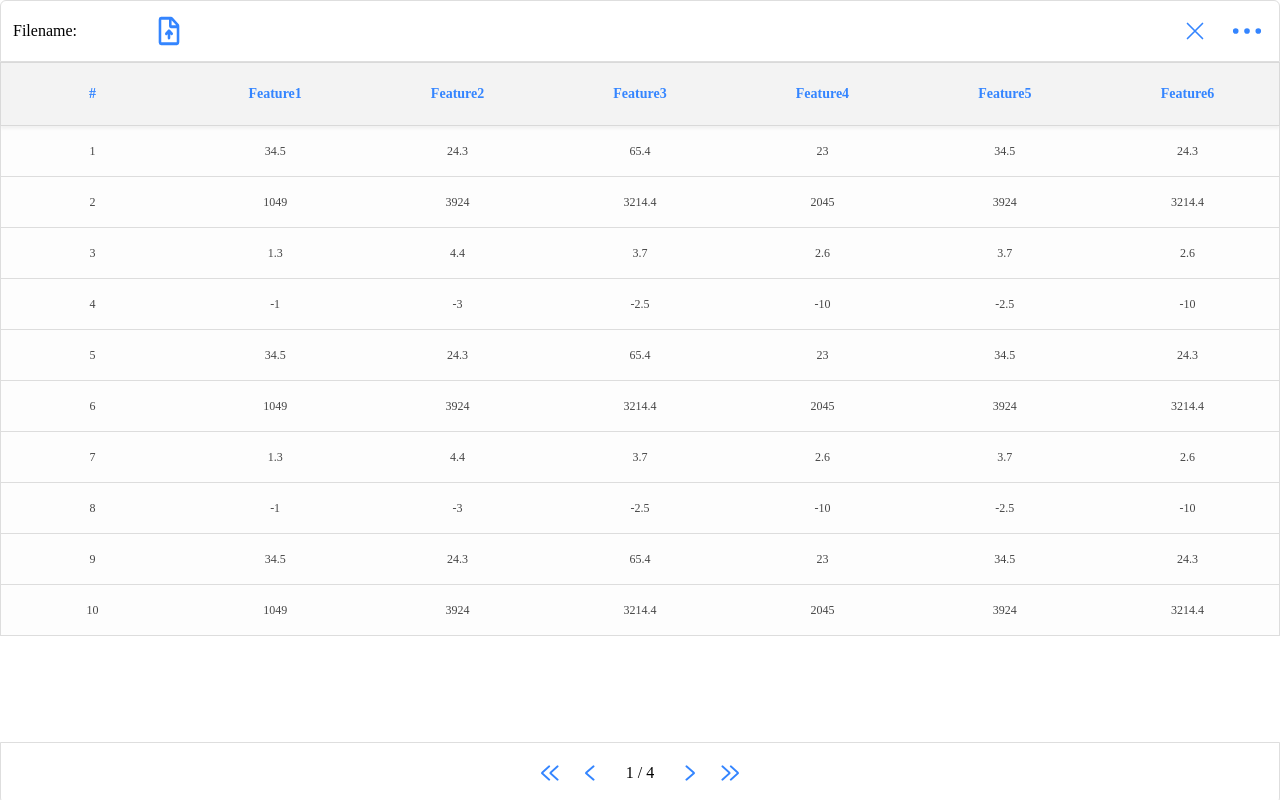
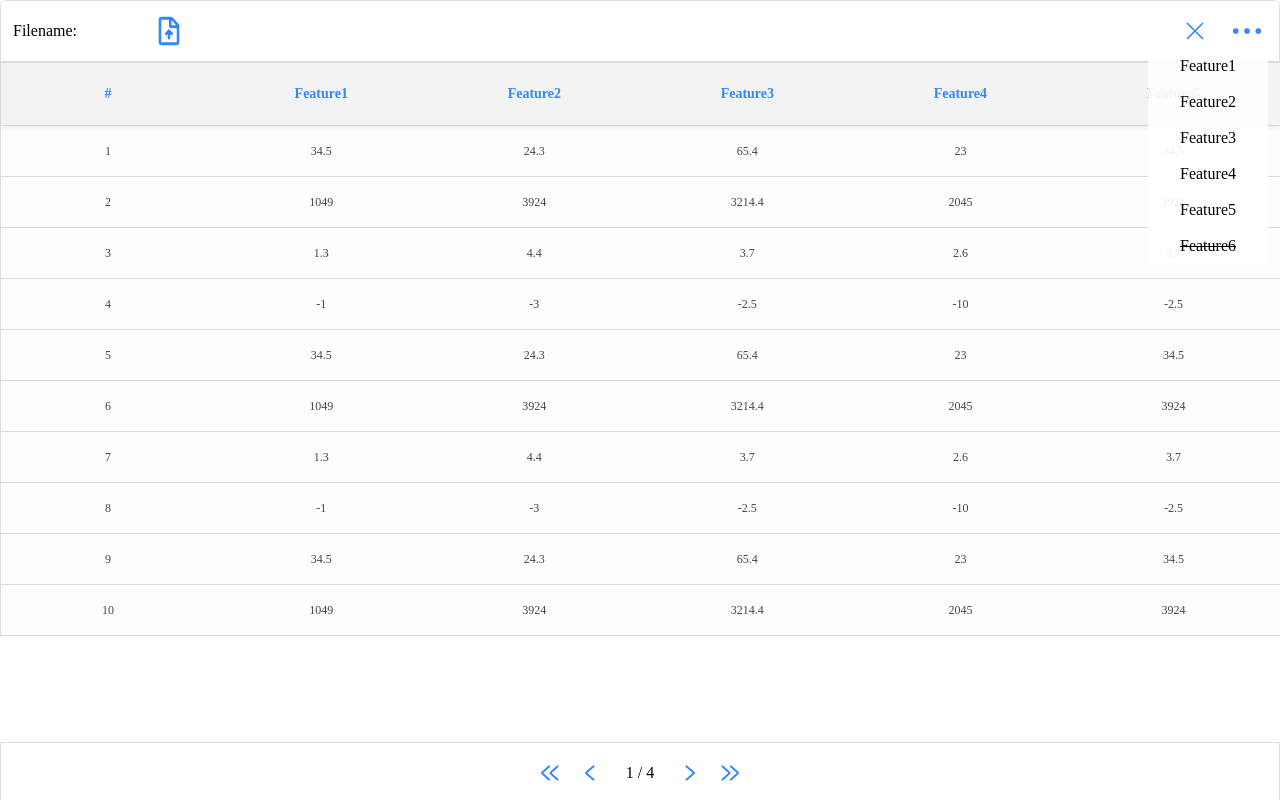
Before and after one commit to Johannes-Herz/machine-learning-frontend, an Angular app in the folder application/: page /test in a window 1280 px wide. Both pictures are taken after a click on the button 1247 px from the left and 31 px from the top of the page. Built offline with nearby package versions, Linux system fonts and the light colour scheme.

Commit message:
Added some logic for the DataTables

```diff
--- a/application/src/app/advanced/data-table/data-table.component.css
+++ b/application/src/app/advanced/data-table/data-table.component.css
@@ -163,3 +163,55 @@
     align-items: center;
     min-width: 60px;
 }
+
+.app-data-table-toolbar-settings{
+    display: none;
+}
+
+.app-data-table-toolbar-settings.open{
+    position: absolute;
+
+    background-color: rgba(255, 255, 255, 0.9);
+
+    max-height: 240px;
+    min-width: 120px;
+    max-width: 200px;
+
+    display: flex;
+    flex-direction: column;
+
+    top: 48px;
+    right: 12px;
+
+    border-radius: 6px;
+
+    z-index: 1;
+
+    overflow: auto;
+}
+
+.app-data-table-toolbar-settings.open .app-data-table-toolbar-settings-item{
+    all: unset;
+
+    min-height: 36px;
+    width: 100%;
+
+    display: flex;
+    justify-content: center;
+    align-items: center;
+
+    cursor: pointer;
+}
+
+.app-data-table-toolbar-settings.open .app-data-table-toolbar-settings-item:hover .app-data-table-toolbar-settings-item-span{
+    text-decoration: line-through;
+}
+
+.app-data-table-toolbar-settings.open .app-data-table-toolbar-settings-item-span{
+    display: inline-flex;
+    align-items: center;
+}
+
+.app-data-table-toolbar-settings.open .app-data-table-toolbar-settings-item.hidden .app-data-table-toolbar-settings-item-span{
+    text-decoration: line-through;
+}
--- a/application/src/app/advanced/data-table/data-table.component.html
+++ b/application/src/app/advanced/data-table/data-table.component.html
@@ -14,9 +14,14 @@
             <button class="app-data-table-toolbar-button" (click)="onClear()">
                 <img class="app-data-table-toolbar-button-icon" src="assets/icons/data-table/clear.svg" alt=""/>
             </button>
-            <button class="app-data-table-toolbar-button">
+            <button class="app-data-table-toolbar-button" (click)="onSettingsClicked()">
                 <img class="app-data-table-toolbar-button-icon" src="assets/icons/data-table/settings.svg" alt=""/>
             </button>
+            <div class="app-data-table-toolbar-settings" [class.open]="settingsOpen">
+                <button class="app-data-table-toolbar-settings-item" *ngFor="let head of headers" [class.hidden]="hiddenColumns.get(head)" (click)="onHideColumn(head)">
+                    <span class="app-data-table-toolbar-settings-item-span">{{ head }}</span>
+                </button>
+            </div>
         </div>
     </div>
     <div class="app-data-table-app-table-div">
--- a/application/src/app/advanced/data-table/data-table.component.ts
+++ b/application/src/app/advanced/data-table/data-table.component.ts
@@ -17,6 +17,7 @@ export class DataTableComponent implements OnInit {
   itemsPerPage: number = 10;
   pageId: number = 0;
   shrinkedData: Array<Array<any>> = [];
+  settingsOpen: boolean = false;
 
   constructor(){
     this.headers = ["Feature1", "Feature2", "Feature3", "Feature4", "Feature5", "Feature6"];
@@ -57,6 +58,8 @@ export class DataTableComponent implements OnInit {
     this.hiddenColumns.set("Feature2", false);
     this.hiddenColumns.set("Feature3", false);
     this.hiddenColumns.set("Feature4", false);
+    this.hiddenColumns.set("Feature5", false);
+    this.hiddenColumns.set("Feature6", true);
   }
 
   ngOnInit(): void {
@@ -118,5 +121,13 @@ export class DataTableComponent implements OnInit {
       this.clearListener();
     }
   }
+  onSettingsClicked(){
+    this.settingsOpen = !this.settingsOpen;
+  }
+  onHideColumn(column: string){
+    if(this.hideColumnListener){
+      this.hideColumnListener(column);
+    }
+  }
 
 }
```
